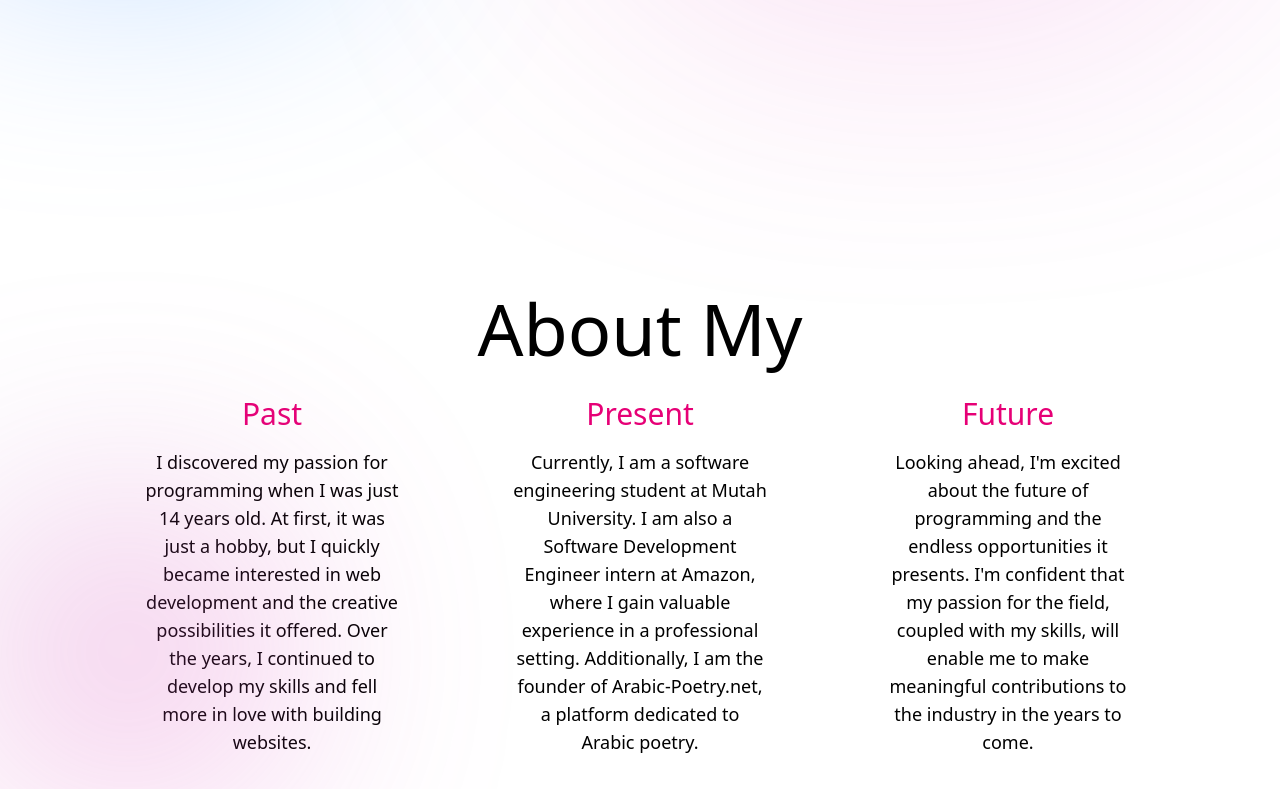
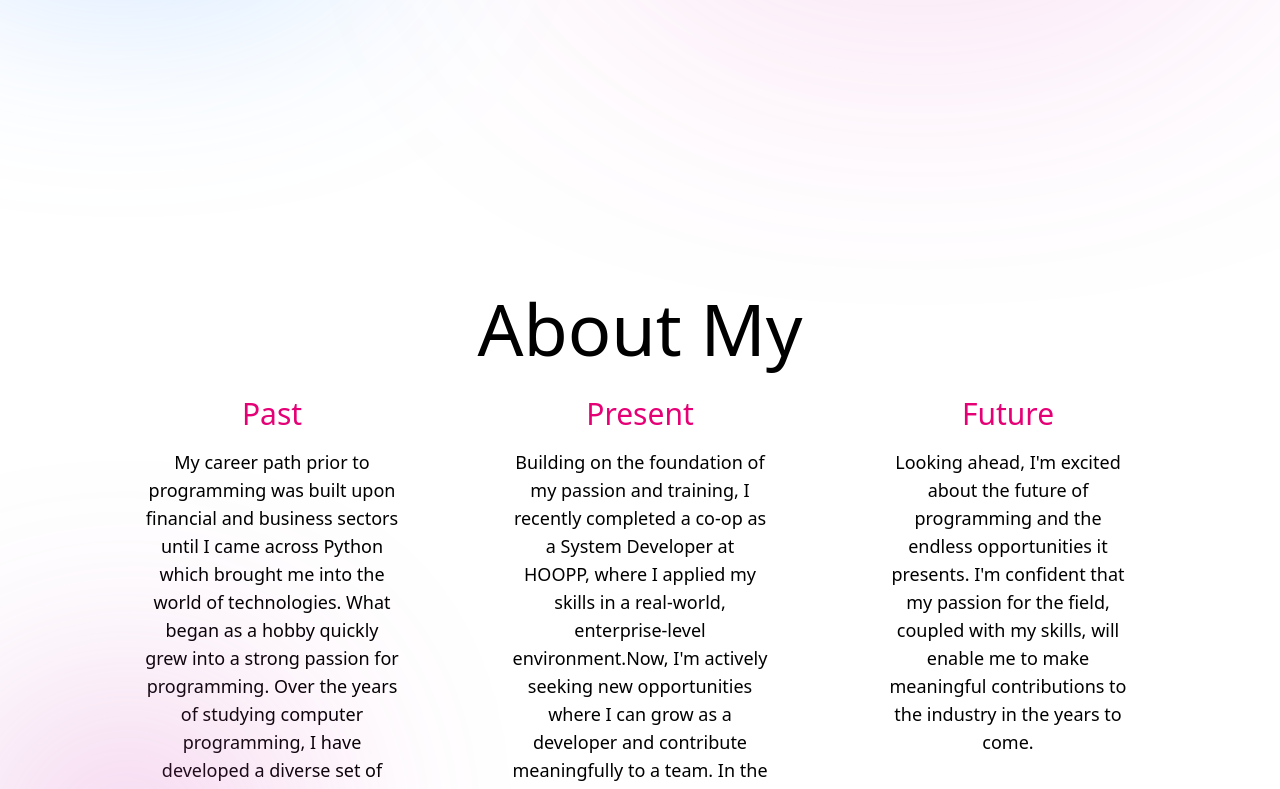
Before and after one commit to whoisrgxu/Personal-Site, a Next.js app in the folder my-app/: page / in a window 1280 px wide. Shown: the part 560-1349 px from the top of the page. Built offline with nearby package versions, Linux system fonts and the light colour scheme; some icons are missing.

Commit message:
Improve about section

```diff
--- a/my-app/src/app/page.js
+++ b/my-app/src/app/page.js
@@ -30,7 +30,7 @@ export default function Home() {
 
   return (
     <div>
-      <div className="lg:h-screen">
+      <div className="lg:h-screen relative">
         <div className="flex justify-center items-center">
           <div className="w-11/20 mt-12 relative flex flex-col z-10" >
             <div className="absolute top-3/4 left-0 -translate-y-1/2 -translate-x-1/2 w-[32vw] h-[27vh] bg-gradient-to-bl from-sky-400 via-blue-500 to-indigo-50 blur-[130px] rounded-full pointer-events-none z-20 opacity-0 fade-in-50" style={{"animationDelay": "0.5s"}}></div>
@@ -62,10 +62,15 @@ export default function Home() {
             />
           </div>
         </div>
-        <div className="hidden absolute bottom-20 left-0 right-0 lg:block">
-          <div className="text-pink-600 flex items-center text-4xl justify-center mt-10">
-            <MouseOutlinedIcon fontSize='inherit'/>
+        <div className="hidden absolute bottom-[10vh] left-0 right-0 lg:block">
+        <div className="text-pink-600 flex items-center text-4xl justify-center mt-10">
+          <div className="relative inline-block group">
+            <div className="absolute inset-0 rounded-full blur-md bg-pink-600 opacity-0 group-hover:opacity-40 transition duration-300 z-0"></div>
+            <a href="#about" className="relative z-10">
+              <MouseOutlinedIcon fontSize="inherit" />
+            </a>
           </div>
+        </div>
           <div className="text-pink-600 text-5xl animate-bounce flex flex-col items-center">
             <KeyboardDoubleArrowDownIcon fontSize='inherit'/>
           </div>
--- a/my-app/src/components/About.js
+++ b/my-app/src/components/About.js
@@ -21,11 +21,11 @@ import { useEffect } from 'react';
             <div className="grid grid-cols-3 gap-20">
                 <div data-aos="slide-right">
                     <div className="text-3xl text-center text-pink-600">Past</div>
-                    <div className="p-4 text-center text-lg">I discovered my passion for programming when I was just 14 years old. At first, it was just a hobby, but I quickly became interested in web development and the creative possibilities it offered. Over the years, I continued to develop my skills and fell more in love with building websites.</div>
+                    <div className="p-4 text-center text-lg"> My career path prior to programming was built upon financial and business sectors until I came across Python which brought me into the world of technologies. What began as a hobby quickly grew into a strong passion for programming. Over the years of studying computer programming, I have developed a diverse set of skills for solving real-world problems by combining my technical abilities with cross-sector business experience.</div>
                 </div>
                 <div data-aos="slide-right" data-aos-delay="150">
                     <div className="text-3xl text-center text-pink-600">Present</div>
-                    <div className="p-4 text-center text-lg">Currently, I am a software engineering student at Mutah University. I am also a Software Development Engineer intern at Amazon, where I gain valuable experience in a professional setting. Additionally, I am the founder of Arabic-Poetry.net, a platform dedicated to Arabic poetry.</div>
+                    <div className="p-4 text-center text-lg">Building on the foundation of my passion and training, I recently completed a co-op as a System Developer at HOOPP, where I applied my skills in a real-world, enterprise-level environment.Now, I&#39;m actively seeking new opportunities where I can grow as a developer and contribute meaningfully to a team. In the meantime, I continue to expand my knowledge through self-directed learning, sharpening my technical expertise and staying current with modern development tools and practices.</div>
                 </div>
                 <div data-aos="slide-right" data-aos-delay="300">
                     <div className="text-3xl text-center text-pink-600">Future</div>
```
